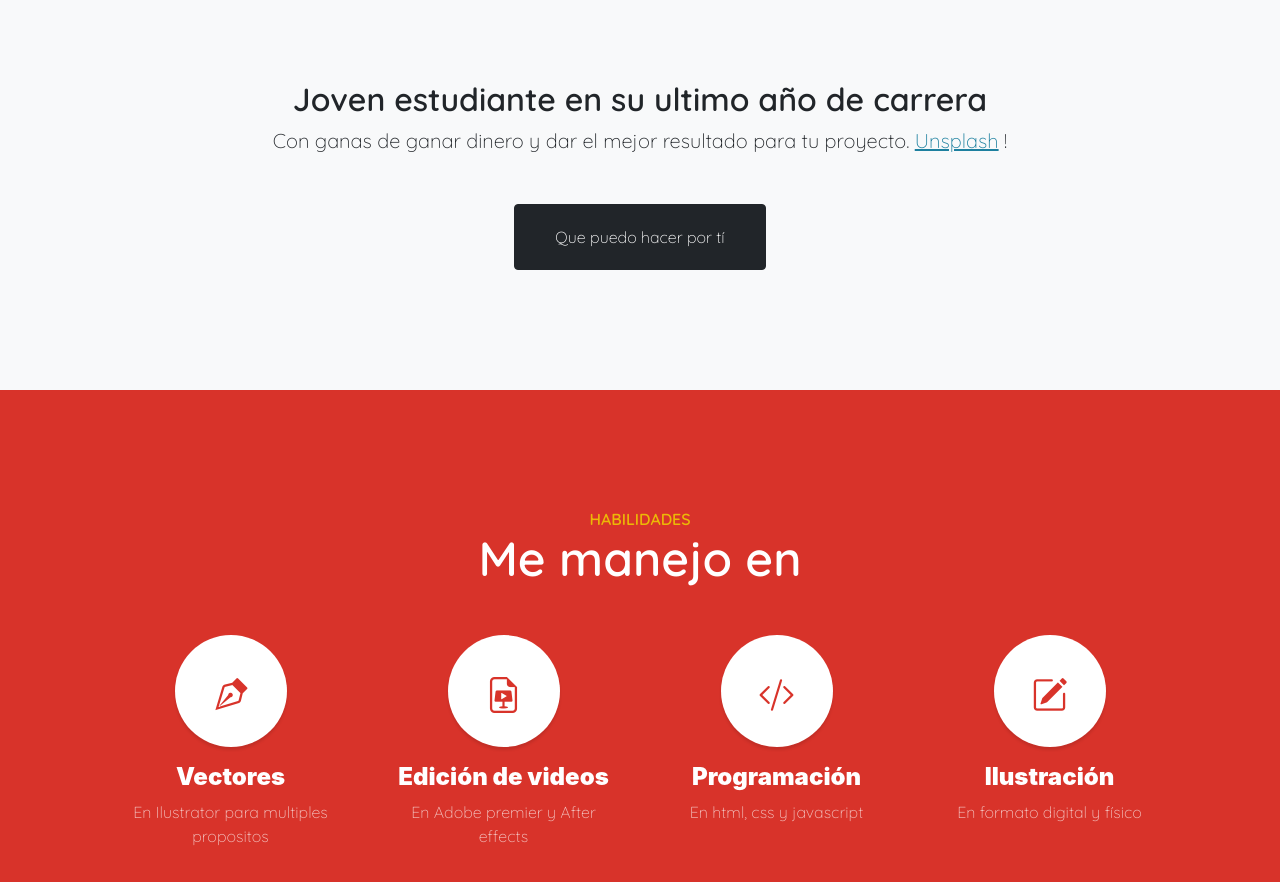
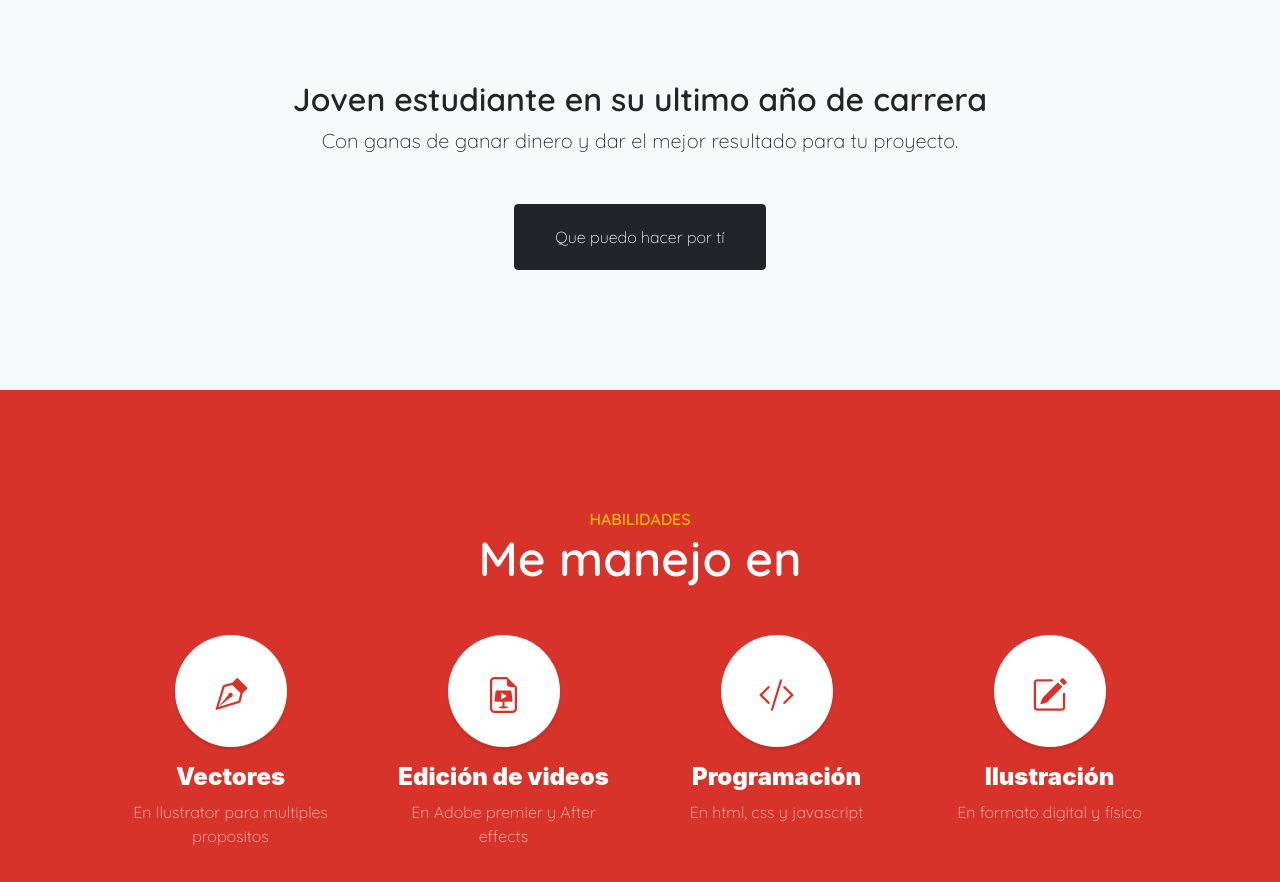
Before and after one commit to LeOcto/Nuevos-Medios-13, a plain HTML site: page index.html in a window 1280 px wide. Shown: the part 840-1722 px from the top of the page. Drawn offline with nearby package versions, Linux system fonts and the light colour scheme.

Commit message:
Update index.html

```diff
--- a/index.html
+++ b/index.html
@@ -46,8 +46,6 @@
                         <h2>Joven estudiante en su ultimo año de carrera</h2>
                         <p class="lead mb-5">
                             Con ganas de ganar dinero y dar el mejor resultado para tu proyecto.
-                            <a href="https://unsplash.com/">Unsplash</a>
-                            !
                         </p>
                         <a class="btn btn-dark btn-xl" href="#services">Que puedo hacer por tí</a>
                     </div>
```
